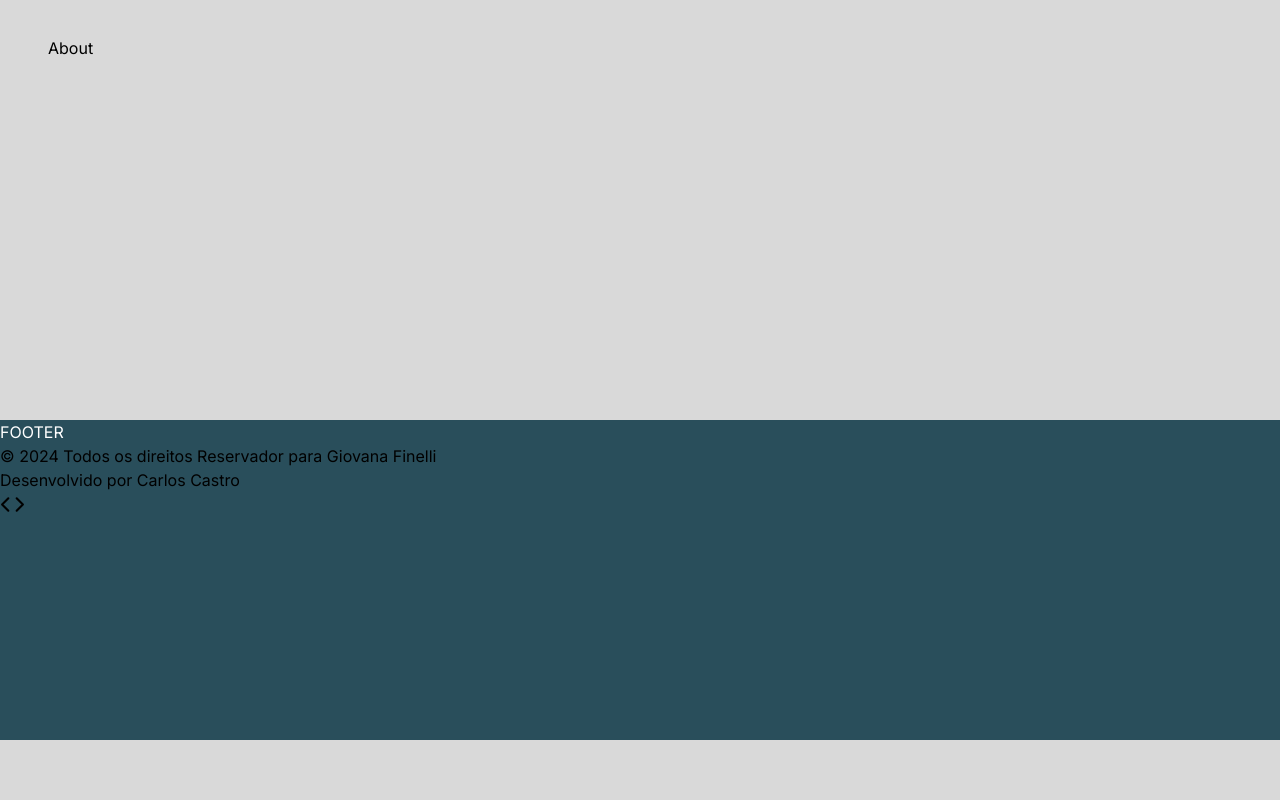
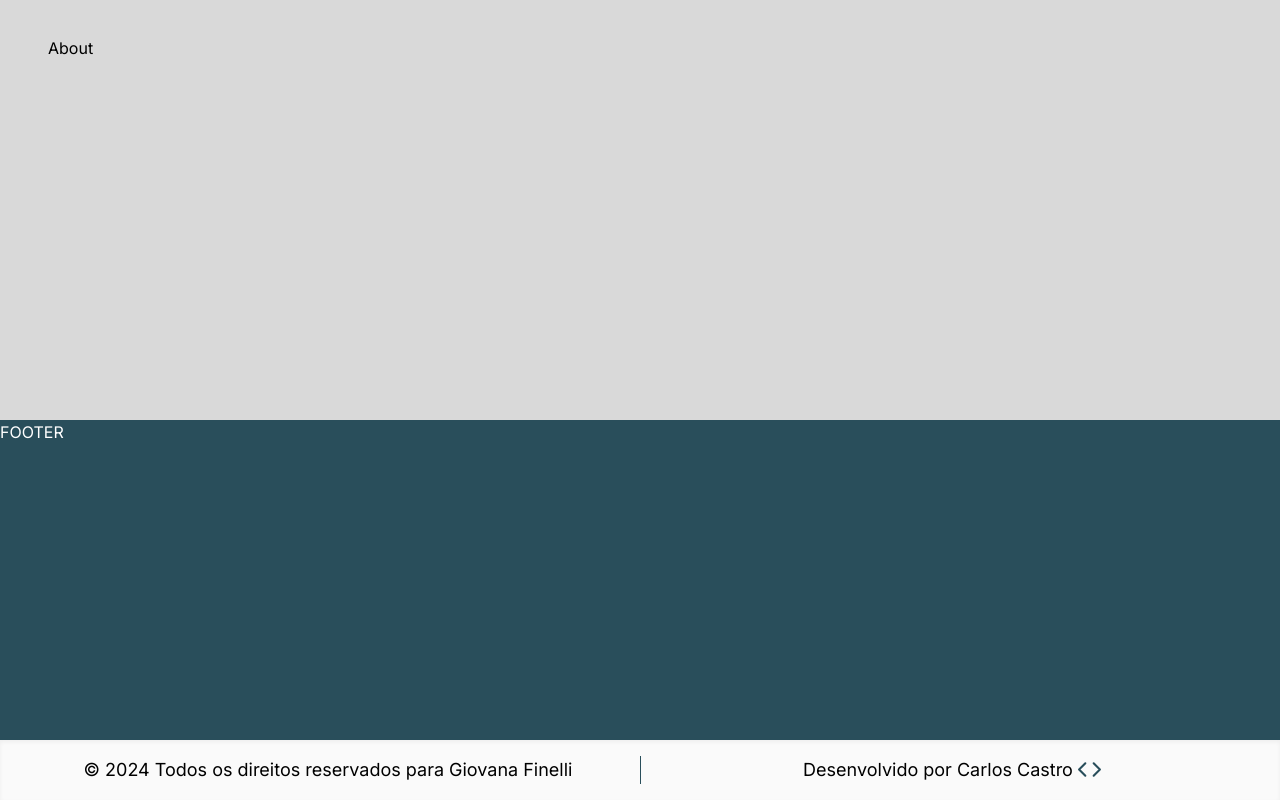
Before and after one commit to Carlos-Castro11/Finelli-Design-App, a Next.js app: page / in a window 1280 px wide. Shown: the part 1623-2423 px from the top of the page. Before the commit the page ends 2363 px from the top, so only its background shows below. Built offline with nearby package versions, Linux system fonts and the light colour scheme.

Commit message:
Add second footer

```diff
--- a/src/components/Footer/index.tsx
+++ b/src/components/Footer/index.tsx
@@ -3,17 +3,23 @@ import Icon from "@/utils/Icon";
 
 export default function Footer() {
   return (
-    <footer id="contact" className="h-80 bg-primary-color">
-      <h2 className="text-white">FOOTER</h2>
+    <footer id="contact">
+      <h2 className="text-white h-80 bg-primary-color">FOOTER</h2>
       {/* Second Footer */}
-      <div className="">
-        <p>© 2024 Todos os direitos Reservador para Giovana Finelli</p>
-        <p>
-          Desenvolvido por Carlos Castro{" "}
-          <span>
-            <Icon name="Code" />
-          </span>
-        </p>
+      <div className="bg-background-color p-4 shadow-inner text-xs sm:text-sm lg:text-base xl:text-lg">
+        <div className="grid grid-cols-2 divide-x divide-primary-color">
+          <div className="flex items-center justify-center">
+            <p>© 2024 Todos os direitos reservados para Giovana Finelli</p>
+          </div>
+          <div className="flex items-center justify-center">
+            <p className="flex gap-1 items-center">
+              Desenvolvido por Carlos Castro
+              <span className="text-primary-color">
+                <Icon name="Code" />
+              </span>
+            </p>
+          </div>
+        </div>
       </div>
     </footer>
   );
```
